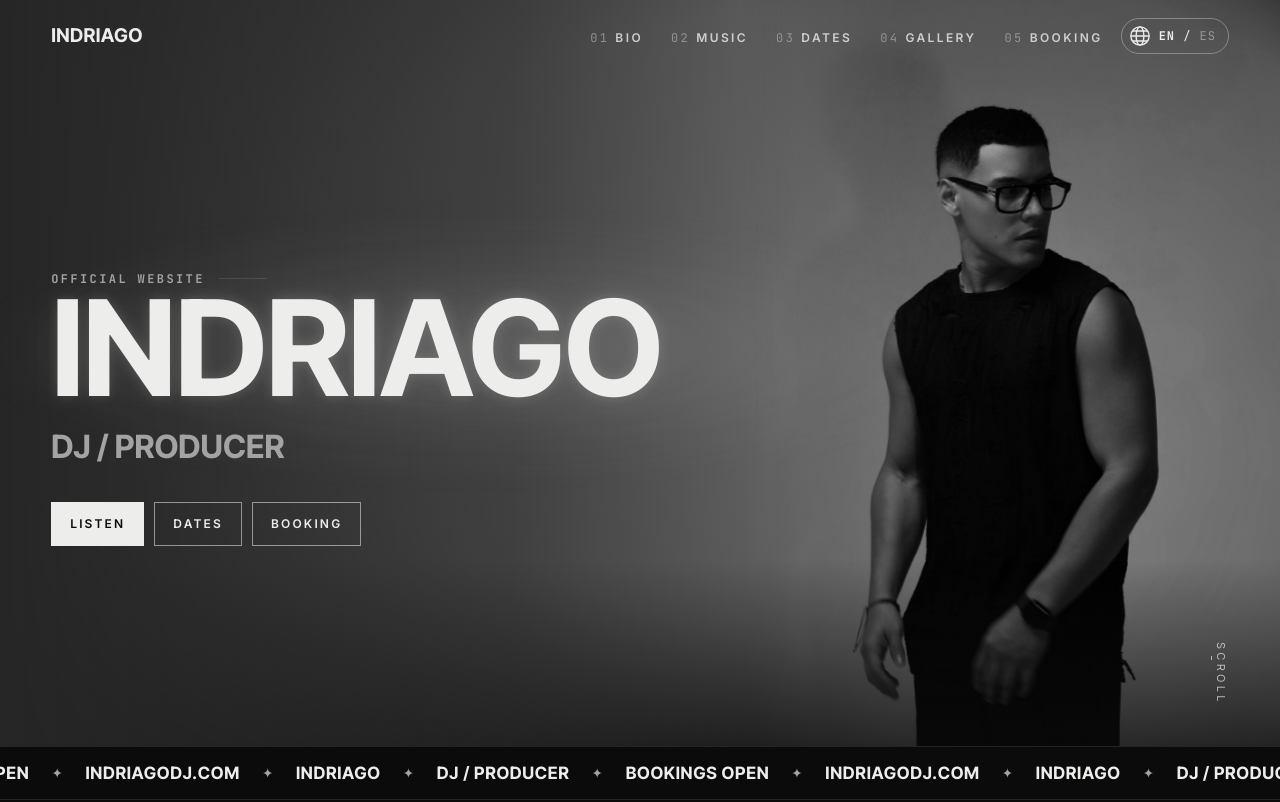
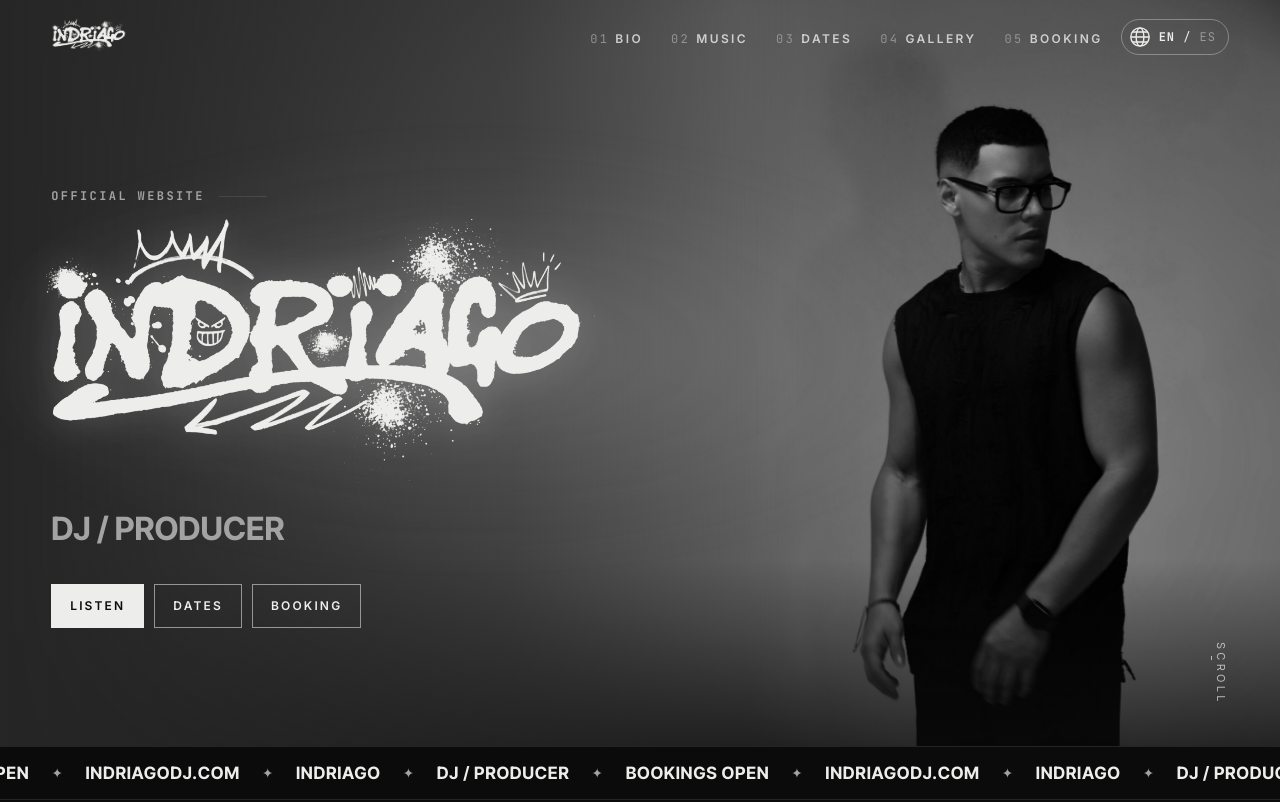
Before and after one commit to alvarezalexjs/indriagodj.com, a plain HTML site: page index.html in a window 1280 px wide. Shown: the top 802 px of the page. Drawn offline with Linux system fonts and the light colour scheme.

Commit message:
Integrar el logo de grafiti en portada, menú, pie e imagen para compartir
Co-Authored-By: Claude Opus 5.5 <noreply@anthropic.com>
Claude-Session: https://claude.ai/code/session_01MaeMTdnTUZEgNqRo3CABr6

```diff
--- a/index.html
+++ b/index.html
@@ -190,6 +190,13 @@
     .stats div+div{padding-left:12px}
   }
   @media (prefers-reduced-motion:reduce){*{animation:none!important;transition:none!important}.reveal{opacity:1;transform:none}html{scroll-behavior:auto}}
+  /* logo */
+  .nav .logo img{height:38px;width:auto;transition:height .3s}
+  .nav.scrolled .logo img{height:32px}
+  footer .logo img{height:30px;width:auto}
+  .hero h1.brand{margin:6px 0 0 -1.5%;line-height:0}
+  .hero h1.brand img{width:clamp(260px,44vw,620px);height:auto;filter:drop-shadow(0 0 18px rgba(255,255,255,.18)) drop-shadow(0 0 44px rgba(255,255,255,.08))}
+  .hero h1.brand::before{top:-25%;bottom:-25%}
   /* botón de idioma (esfera del mundo) */
   .nav .right{display:flex;align-items:center;gap:18px}
   .lang{display:inline-flex;align-items:center;gap:8px;background:none;border:1px solid rgba(237,237,235,.35);color:inherit;border-radius:999px;padding:6px 12px 6px 7px;cursor:pointer;font-family:var(--fm);font-size:12px;letter-spacing:.08em;transition:background .2s,color .2s,border-color .2s;z-index:2}
@@ -205,7 +212,7 @@
 <body>
 
 <header class="nav" id="nav">
-  <a class="logo" href="#top">Indriago</a>
+  <a class="logo" href="#top" aria-label="Indriago"><img src="assets/logo-sm.png" alt="Indriago" width="180" height="89"></a>
   <div class="right">
     <nav>
       <ul id="menu">
@@ -228,7 +235,7 @@
   <div class="photo"><img src="assets/hero.jpg" data-i18n-alt="altHero" alt="" fetchpriority="high"></div>
   <main>
     <div class="eyebrow" data-k="heroKicker"></div>
-    <h1 class="display">Indriago</h1>
+    <h1 class="brand"><img src="assets/logo.png" alt="Indriago" width="957" height="473"></h1>
     <div class="role" data-k="role"></div>
     <div class="cta">
       <a class="btn solid" href="#music" data-i18n="ctaListen"></a>
@@ -311,7 +318,7 @@
 </section>
 
 <footer>
-  <span class="logo">Indriago</span>
+  <span class="logo"><img src="assets/logo-sm.png" alt="Indriago" width="180" height="89"></span>
   <span>© <span id="y">2026</span> Indriago · <span data-k="role"></span></span>
   <a href="#top" data-i18n="backTop"></a>
 </footer>
```
Also changed, not shown: assets/logo-sm.png (added), assets/logo.png (added), assets/og.jpg, 1 other file.
